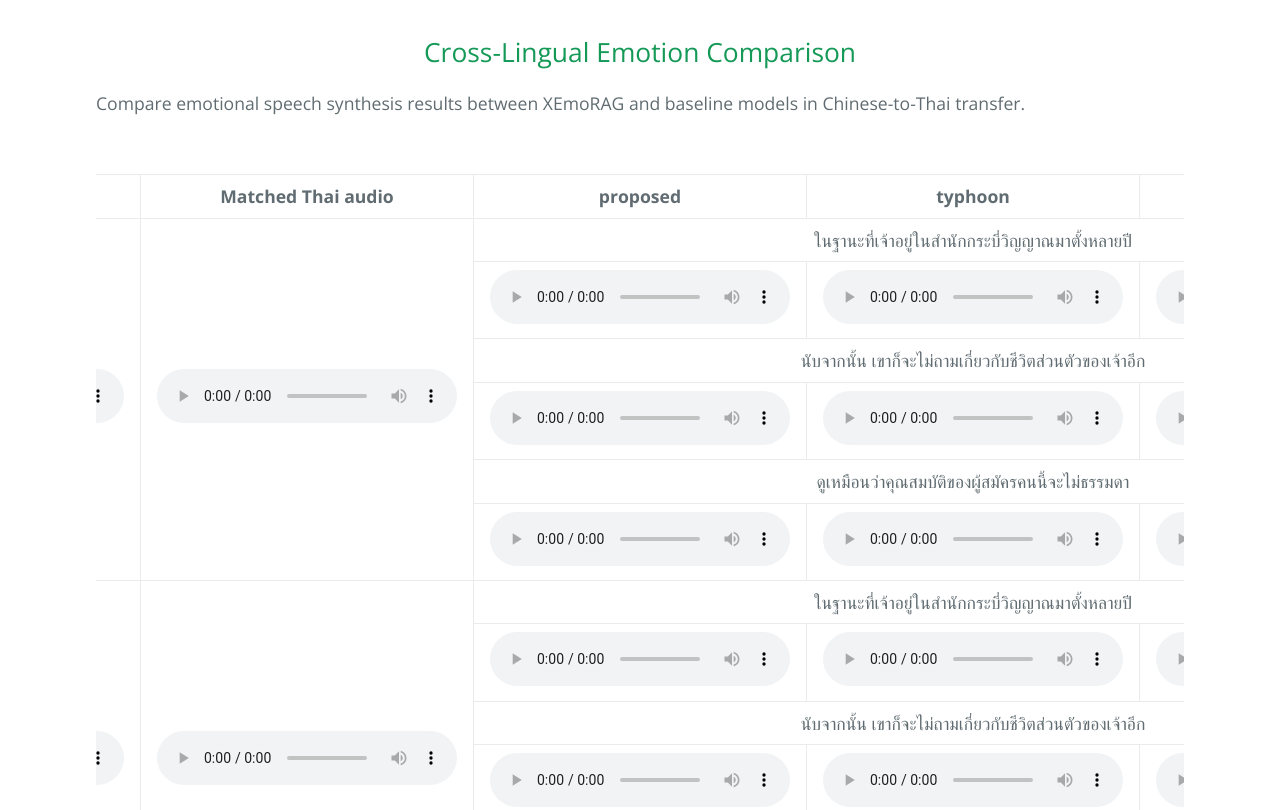
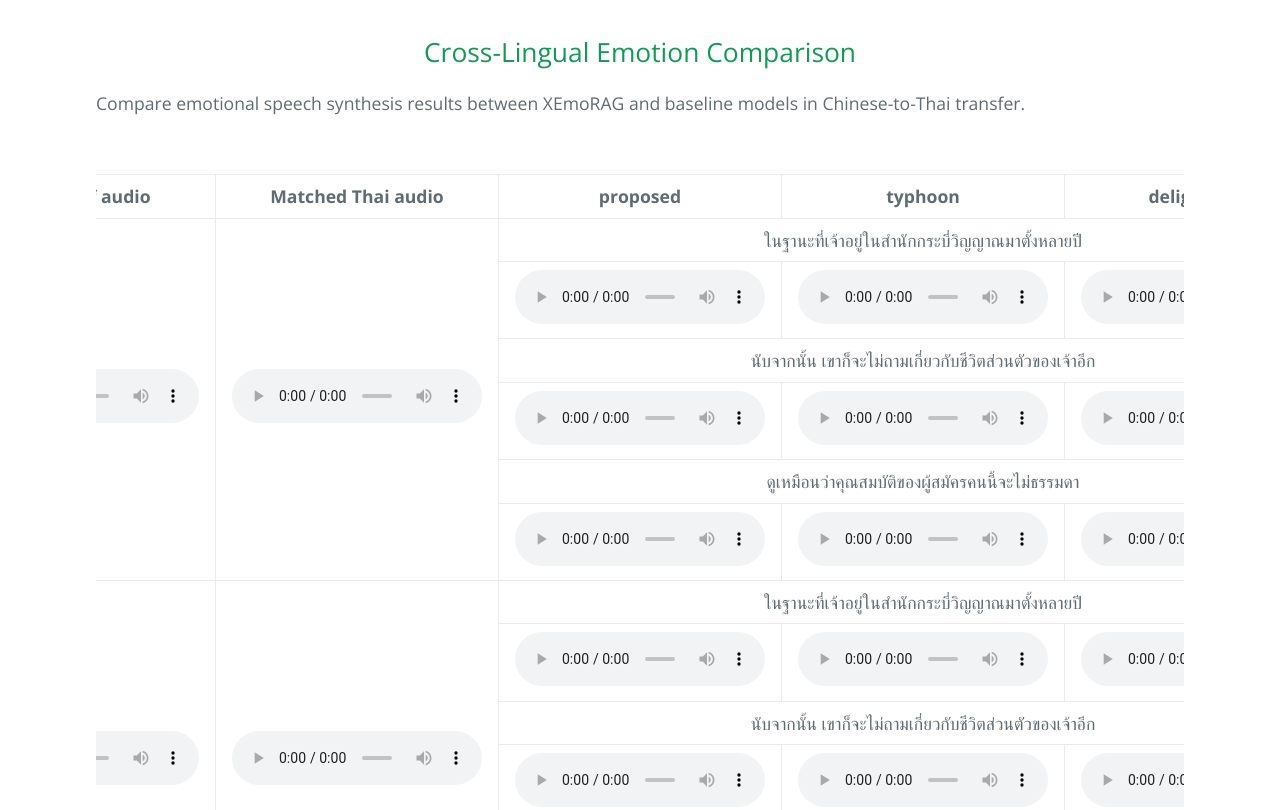
Before and after one commit to tlzuo-lesley/Demo-page, a plain HTML site: page index.html in a window 1280 px wide. Shown: the part 1520-2330 px from the top of the page. Drawn offline with nearby package versions, Linux system fonts and the light colour scheme.

Commit message:
Update index.html

```diff
--- a/index.html
+++ b/index.html
@@ -99,114 +99,114 @@
 
           <!-- Sample for 1.wav -->
           <tr>
-            <td rowspan="6"><audio controls src="raw/table1/proposed/VCF1_240111_fatigue/VCF1_240111.wav"></audio></td>
-            <td rowspan="6"><audio controls src="raw/table1/proposed/VCF1_240111_fatigue/210016.wav"></audio></td>
+            <td rowspan="6"><audio controls style="max-width: 250px;" src="raw/table1/proposed/VCF1_240111_fatigue/VCF1_240111.wav"></audio></td>
+            <td rowspan="6"><audio controls style="max-width: 250px;" src="raw/table1/proposed/VCF1_240111_fatigue/210016.wav"></audio></td>
             <td colspan="3" style="text-align: center;">ในฐานะที่เจ้าอยู่ในสำนักกระบี่วิญญาณมาตั้งหลายปี</td>
           </tr>
           <tr>
-            <td><audio controls src="raw/table1/proposed/VCF1_240111_fatigue/VCF1_240111_210016_54.wav"></audio></td>
-            <td><audio controls src="raw/table1/typhoon/VCF1_240111_54.wav"></audio></td>
-            <td><audio controls src="raw/table1/delightfulTTS/210016_54.wav"></audio></td>
+            <td><audio controls style="max-width: 250px;" src="raw/table1/proposed/VCF1_240111_fatigue/VCF1_240111_210016_54.wav"></audio></td>
+            <td><audio controls style="max-width: 250px;" src="raw/table1/typhoon/VCF1_240111_54.wav"></audio></td>
+            <td><audio controls style="max-width: 250px;" src="raw/table1/delightfulTTS/210016_54.wav"></audio></td>
           </tr>
           <tr>
             <td colspan="3" style="text-align: center;">นับจากนั้น เขาก็จะไม่ถามเกี่ยวกับชีวิตส่วนตัวของเจ้าอีก</td>
           </tr>
           <tr>
-            <td><audio controls src="raw/table1/proposed/VCF1_240111_fatigue/VCF1_240111_210016_80.wav"></audio></td>
-            <td><audio controls src="raw/table1/typhoon/VCF1_240111_80.wav"></audio></td>
-            <td><audio controls src="raw/table1/delightfulTTS/210016_80.wav"></audio></td>
+            <td><audio controls style="max-width: 250px;" src="raw/table1/proposed/VCF1_240111_fatigue/VCF1_240111_210016_80.wav"></audio></td>
+            <td><audio controls style="max-width: 250px;" src="raw/table1/typhoon/VCF1_240111_80.wav"></audio></td>
+            <td><audio controls style="max-width: 250px;" src="raw/table1/delightfulTTS/210016_80.wav"></audio></td>
           </tr>
           <tr>
             <td colspan="3" style="text-align: center;">ดูเหมือนว่าคุณสมบัติของผู้สมัครคนนี้จะไม่ธรรมดา</td>
           </tr>
           <tr>
-            <td><audio controls src="raw/table1/proposed/VCF1_240111_fatigue/VCF1_240111_210016_67.wav"></audio></td>
-            <td><audio controls src="raw/table1/typhoon/VCF1_240111_67.wav"></audio></td>
-            <td><audio controls src="raw/table1/delightfulTTS/210016_67.wav"></audio></td>
+            <td><audio controls style="max-width: 250px;" src="raw/table1/proposed/VCF1_240111_fatigue/VCF1_240111_210016_67.wav"></audio></td>
+            <td><audio controls style="max-width: 250px;" src="raw/table1/typhoon/VCF1_240111_67.wav"></audio></td>
+            <td><audio controls style="max-width: 250px;" src="raw/table1/delightfulTTS/210016_67.wav"></audio></td>
 
           <!-- Sample for 2.wav -->
           <tr>
-            <td rowspan="6"><audio controls src="raw/table1/proposed/VCF1_150046_intense_angry/VCF1_150046.wav"></audio></td>
-            <td rowspan="6"><audio controls src="raw/table1/proposed/VCF1_150046_intense_angry/320146.wav"></audio></td>
+            <td rowspan="6"><audio controls style="max-width: 250px;" src="raw/table1/proposed/VCF1_150046_intense_angry/VCF1_150046.wav"></audio></td>
+            <td rowspan="6"><audio controls style="max-width: 250px;" src="raw/table1/proposed/VCF1_150046_intense_angry/320146.wav"></audio></td>
             <td colspan="3" style="text-align: center;">ในฐานะที่เจ้าอยู่ในสำนักกระบี่วิญญาณมาตั้งหลายปี</td>
           </tr>
           <tr>
-            <td><audio controls src="raw/table1/proposed/VCF1_150046_intense_angry/VCF1_150046_320146_54.wav"></audio></td>
-            <td><audio controls src="raw/table1/typhoon/VCF1_150046_54.wav"></audio></td>
-            <td><audio controls src="raw/table1/delightfulTTS/320146_54.wav"></audio></td>
+            <td><audio controls style="max-width: 250px;" src="raw/table1/proposed/VCF1_150046_intense_angry/VCF1_150046_320146_54.wav"></audio></td>
+            <td><audio controls style="max-width: 250px;" src="raw/table1/typhoon/VCF1_150046_54.wav"></audio></td>
+            <td><audio controls style="max-width: 250px;" src="raw/table1/delightfulTTS/320146_54.wav"></audio></td>
           </tr>
           <tr>
             <td colspan="3" style="text-align: center;">นับจากนั้น เขาก็จะไม่ถามเกี่ยวกับชีวิตส่วนตัวของเจ้าอีก</td>
           </tr>
           <tr>
-            <td><audio controls src="raw/table1/proposed/VCF1_150046_intense_angry/VCF1_150046_320146_80.wav"></audio></td>
-            <td><audio controls src="raw/table1/typhoon/VCF1_150046_80.wav"></audio></td>
-            <td><audio controls src="raw/table1/delightfulTTS/320146_80.wav"></audio></td>
+            <td><audio controls style="max-width: 250px;" src="raw/table1/proposed/VCF1_150046_intense_angry/VCF1_150046_320146_80.wav"></audio></td>
+            <td><audio controls style="max-width: 250px;" src="raw/table1/typhoon/VCF1_150046_80.wav"></audio></td>
+            <td><audio controls style="max-width: 250px;" src="raw/table1/delightfulTTS/320146_80.wav"></audio></td>
           </tr>
           <tr>
             <td colspan="3" style="text-align: center;">ดูเหมือนว่าคุณสมบัติของผู้สมัครคนนี้จะไม่ธรรมดา</td>
           </tr>
           <tr>
-            <td><audio controls src="raw/table1/proposed/VCF1_150046_intense_angry/VCF1_150046_320146_67.wav"></audio></td>
-            <td><audio controls src="raw/table1/typhoon/VCF1_150046_67.wav"></audio></td>
-            <td><audio controls src="raw/table1/delightfulTTS/320146_67.wav"></audio></td>
+            <td><audio controls style="max-width: 250px;" src="raw/table1/proposed/VCF1_150046_intense_angry/VCF1_150046_320146_67.wav"></audio></td>
+            <td><audio controls style="max-width: 250px;" src="raw/table1/typhoon/VCF1_150046_67.wav"></audio></td>
+            <td><audio controls style="max-width: 250px;" src="raw/table1/delightfulTTS/320146_67.wav"></audio></td>
 
 
 
           <!-- Sample for 3.wav -->
           <tr>
-            <td rowspan="6"><audio controls src="raw/table1/proposed/VCF1_010435_intense_happy/VCF1_010435.wav"></audio></td>
-            <td rowspan="6"><audio controls src="raw/table1/proposed/VCF1_010435_intense_happy/310051.wav"></audio></td>
+            <td rowspan="6"><audio controls style="max-width: 250px;" src="raw/table1/proposed/VCF1_010435_intense_happy/VCF1_010435.wav"></audio></td>
+            <td rowspan="6"><audio controls style="max-width: 250px;" src="raw/table1/proposed/VCF1_010435_intense_happy/310051.wav"></audio></td>
             <td colspan="3" style="text-align: center;">ในฐานะที่เจ้าอยู่ในสำนักกระบี่วิญญาณมาตั้งหลายปี</td>
           </tr>
           <tr>
-            <td><audio controls src="raw/table1/proposed/VCF1_010435_intense_happy/VCF1_010435_310051_54.wav"></audio></td>
-            <td><audio controls src="raw/table1/typhoon/VCF1_010435_54.wav"></audio></td>
-            <td><audio controls src="raw/table1/delightfulTTS/310051_54.wav"></audio></td>
+            <td><audio controls style="max-width: 250px;" src="raw/table1/proposed/VCF1_010435_intense_happy/VCF1_010435_310051_54.wav"></audio></td>
+            <td><audio controls style="max-width: 250px;" src="raw/table1/typhoon/VCF1_010435_54.wav"></audio></td>
+            <td><audio controls style="max-width: 250px;" src="raw/table1/delightfulTTS/310051_54.wav"></audio></td>
           </tr>
           <tr>
             <td colspan="3" style="text-align: center;">นับจากนั้น เขาก็จะไม่ถามเกี่ยวกับชีวิตส่วนตัวของเจ้าอีก</td>
           </tr>
           <tr>
-            <td><audio controls src="raw/table1/proposed/VCF1_010435_intense_happy/VCF1_010435_310051_80.wav"></audio></td>
-            <td><audio controls src="raw/table1/typhoon/VCF1_010435_80.wav"></audio></td>
-            <td><audio controls src="raw/table1/delightfulTTS/310051_80.wav"></audio></td>
+            <td><audio controls style="max-width: 250px;" src="raw/table1/proposed/VCF1_010435_intense_happy/VCF1_010435_310051_80.wav"></audio></td>
+            <td><audio controls style="max-width: 250px;" src="raw/table1/typhoon/VCF1_010435_80.wav"></audio></td>
+            <td><audio controls style="max-width: 250px;" src="raw/table1/delightfulTTS/310051_80.wav"></audio></td>
           </tr>
           <tr>
             <td colspan="3" style="text-align: center;">ดูเหมือนว่าคุณสมบัติของผู้สมัครคนนี้จะไม่ธรรมดา</td>
           </tr>
           <tr>
-            <td><audio controls src="raw/table1/proposed/VCF1_010435_intense_happy/VCF1_010435_310051_67.wav"></audio></td>
-            <td><audio controls src="raw/table1/typhoon/VCF1_010435_67.wav"></audio></td>
-            <td><audio controls src="raw/table1/delightfulTTS/310051_67.wav"></audio></td>
+            <td><audio controls style="max-width: 250px;" src="raw/table1/proposed/VCF1_010435_intense_happy/VCF1_010435_310051_67.wav"></audio></td>
+            <td><audio controls style="max-width: 250px;" src="raw/table1/typhoon/VCF1_010435_67.wav"></audio></td>
+            <td><audio controls style="max-width: 250px;" src="raw/table1/delightfulTTS/310051_67.wav"></audio></td>
 
 
      <!-- Sample for 4.wav -->
           <tr>
-            <td rowspan="6"><audio controls src="raw/table1/proposed/VCF1_210227_intense_sad/VCF1_210227.wav"></audio></td>
-            <td rowspan="6"><audio controls src="raw/table1/proposed/VCF1_210227_intense_sad/330033.wav"></audio></td>
+            <td rowspan="6"><audio controls style="max-width: 250px;" src="raw/table1/proposed/VCF1_210227_intense_sad/VCF1_210227.wav"></audio></td>
+            <td rowspan="6"><audio controls style="max-width: 250px;" src="raw/table1/proposed/VCF1_210227_intense_sad/330033.wav"></audio></td>
             <td colspan="3" style="text-align: center;">ในฐานะที่เจ้าอยู่ในสำนักกระบี่วิญญาณมาตั้งหลายปี</td>
           </tr>
           <tr>
-            <td><audio controls src="raw/table1/proposed/VCF1_210227_intense_sad/VCF1_210227_330033_54.wav"></audio></td>
-            <td><audio controls src="raw/table1/typhoon/VCF1_210227_54.wav"></audio></td>
-            <td><audio controls src="raw/table1/delightfulTTS/330033_54.wav"></audio></td>
+            <td><audio controls style="max-width: 250px;" src="raw/table1/proposed/VCF1_210227_intense_sad/VCF1_210227_330033_54.wav"></audio></td>
+            <td><audio controls style="max-width: 250px;" src="raw/table1/typhoon/VCF1_210227_54.wav"></audio></td>
+            <td><audio controls style="max-width: 250px;" src="raw/table1/delightfulTTS/330033_54.wav"></audio></td>
           </tr>
           <tr>
             <td colspan="3" style="text-align: center;">นับจากนั้น เขาก็จะไม่ถามเกี่ยวกับชีวิตส่วนตัวของเจ้าอีก</td>
           </tr>
           <tr>
-            <td><audio controls src="raw/table1/proposed/VCF1_210227_intense_sad/VCF1_210227_330033_80.wav"></audio></td>
-            <td><audio controls src="raw/table1/typhoon/VCF1_210227_80.wav"></audio></td>
-            <td><audio controls src="raw/table1/delightfulTTS/330033_80.wav"></audio></td>
+            <td><audio controls style="max-width: 250px;" src="raw/table1/proposed/VCF1_210227_intense_sad/VCF1_210227_330033_80.wav"></audio></td>
+            <td><audio controls style="max-width: 250px;" src="raw/table1/typhoon/VCF1_210227_80.wav"></audio></td>
+            <td><audio controls style="max-width: 250px;" src="raw/table1/delightfulTTS/330033_80.wav"></audio></td>
           </tr>
           <tr>
             <td colspan="3" style="text-align: center;">ดูเหมือนว่าคุณสมบัติของผู้สมัครคนนี้จะไม่ธรรมดา</td>
           </tr>
           <tr>
-            <td><audio controls src="raw/table1/proposed/VCF1_210227_intense_sad/VCF1_210227_330033_67.wav"></audio></td>
-            <td><audio controls src="raw/table1/typhoon/VCF1_210227_67.wav"></audio></td>
-            <td><audio controls src="raw/table1/delightfulTTS/330033_67.wav"></audio></td>
+            <td><audio controls style="max-width: 250px;" src="raw/table1/proposed/VCF1_210227_intense_sad/VCF1_210227_330033_67.wav"></audio></td>
+            <td><audio controls style="max-width: 250px;" src="raw/table1/typhoon/VCF1_210227_67.wav"></audio></td>
+            <td><audio controls style="max-width: 250px;" src="raw/table1/delightfulTTS/330033_67.wav"></audio></td>
 
         </tbody>
 
```
